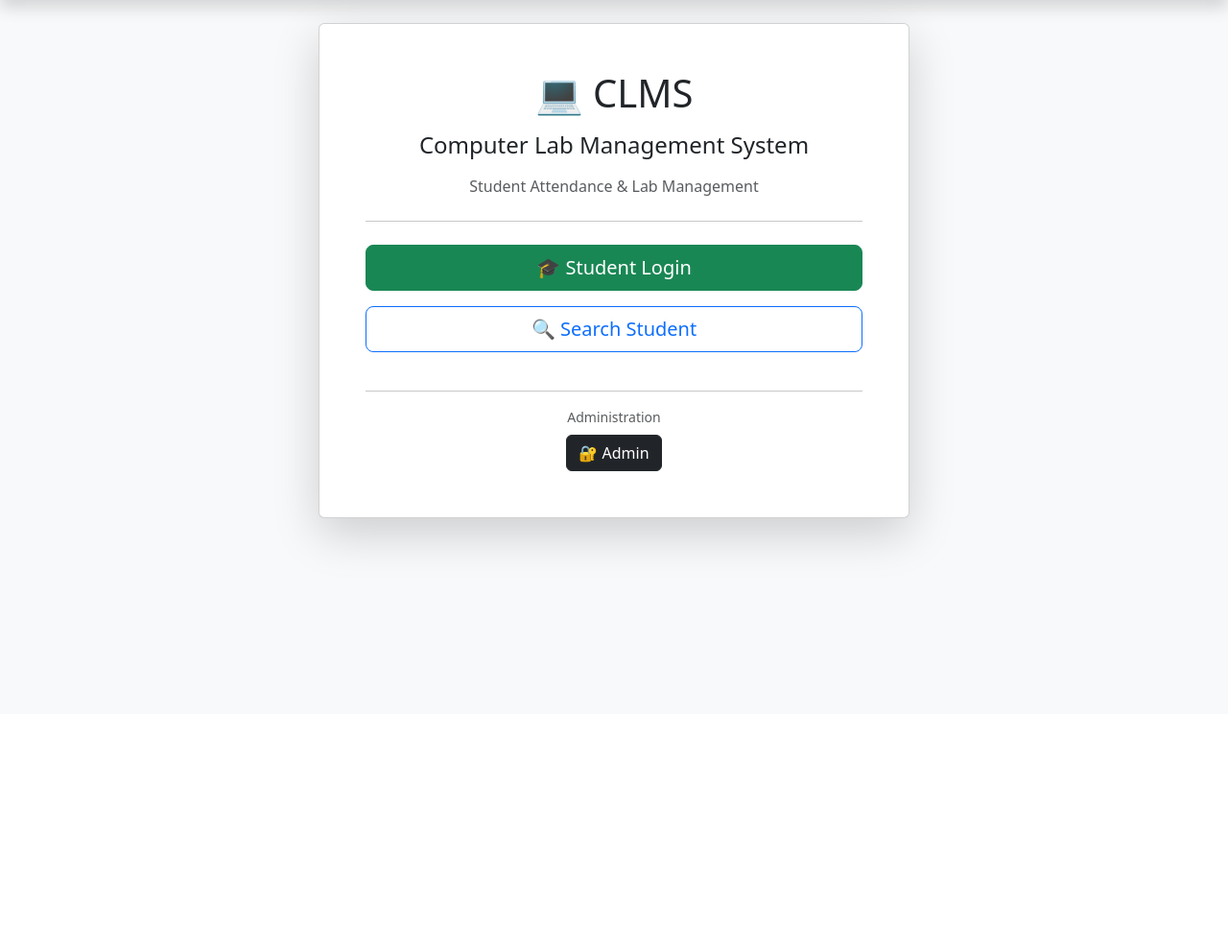
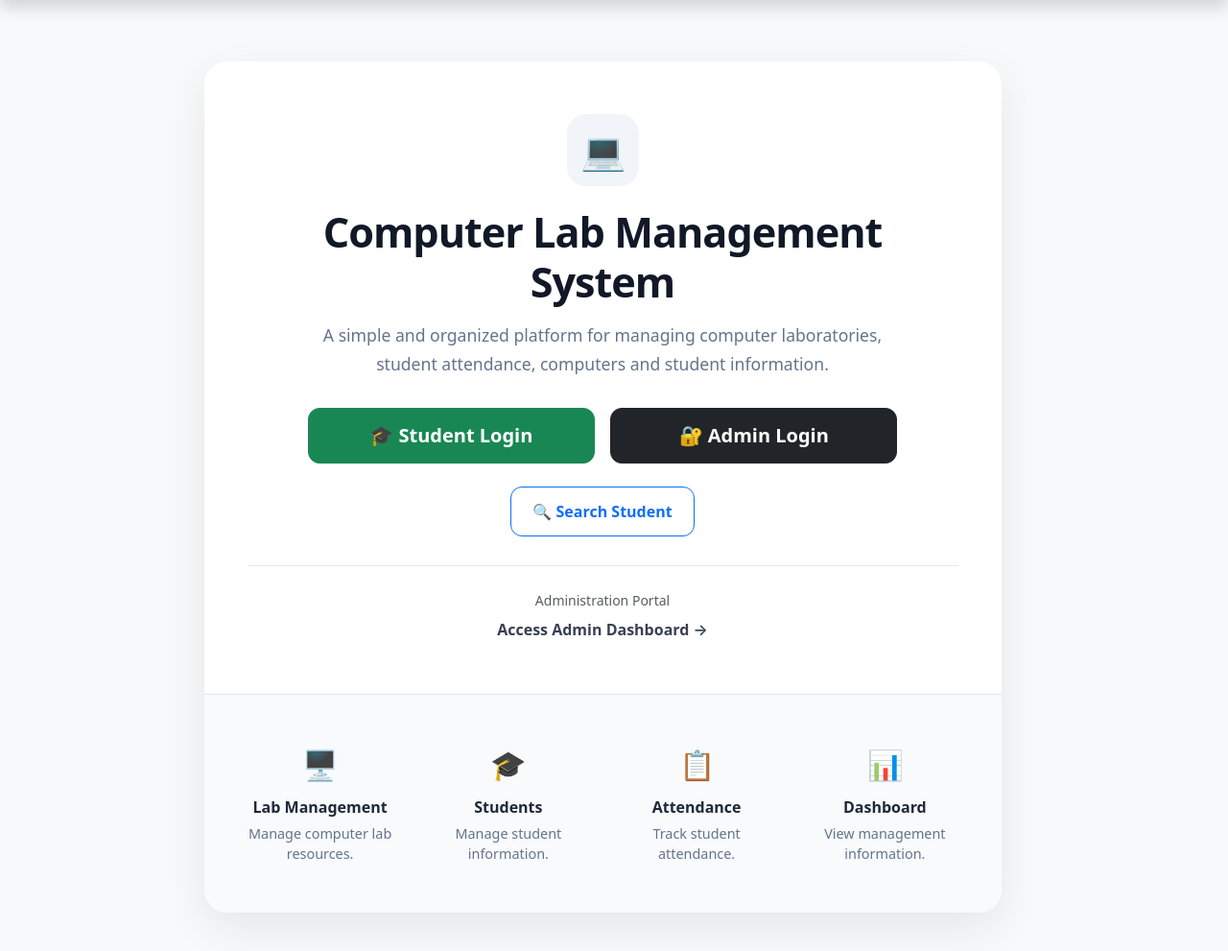
Before and after one commit to syed-shairiyaz/ComputerLabManagementSystem, a Flask app: page / in a window 1280 px wide. Shown: the part 56-1047 px from the top of the page at 96% size. Before the commit the page ends 638 px from the top, so only its background shows below. Run offline with Flask 3, Linux system fonts and the light colour scheme.

Commit message:
home page design update

```diff
--- a/app/templates/index.html
+++ b/app/templates/index.html
@@ -6,69 +6,308 @@ CLMS - Home
 
 {% block content %}
 
-<div class="row justify-content-center">
+<style>
+    .clms-home {
+        min-height: 80vh;
+        display: flex;
+        align-items: center;
+        padding: 40px 0;
+    }
 
-    <div class="col-md-7 col-lg-6">
+    .hero-card {
+        background: #ffffff;
+        border: none;
+        border-radius: 24px;
+        overflow: hidden;
+        box-shadow: 0 15px 45px rgba(0, 0, 0, 0.08);
+    }
 
-        <div class="card shadow-lg">
+    .hero-section {
+        padding: 55px 45px;
+    }
 
-            <div class="card-body text-center p-5">
+    .brand-icon {
+        width: 75px;
+        height: 75px;
+        display: flex;
+        align-items: center;
+        justify-content: center;
+        margin: 0 auto 22px;
+        border-radius: 20px;
+        background: #f1f5f9;
+        font-size: 38px;
+    }
 
-                <!-- Logo / Title -->
+    .hero-title {
+        font-size: 2.7rem;
+        font-weight: 700;
+        letter-spacing: -1px;
+        color: #111827;
+    }
 
-                <h1 class="mb-3">
-                    💻 CLMS
+    .hero-subtitle {
+        color: #64748b;
+        font-size: 1.1rem;
+        max-width: 600px;
+        margin: 15px auto 30px;
+        line-height: 1.7;
+    }
+
+    .login-btn {
+        border-radius: 12px;
+        padding: 13px 22px;
+        font-weight: 600;
+        transition: 0.2s ease;
+    }
+
+    .login-btn:hover {
+        transform: translateY(-2px);
+    }
+
+    .feature-section {
+        background: #f8fafc;
+        padding: 30px 35px;
+        border-top: 1px solid #e5e7eb;
+    }
+
+    .feature-box {
+        padding: 20px 10px;
+    }
+
+    .feature-icon {
+        font-size: 30px;
+        margin-bottom: 10px;
+    }
+
+    .feature-title {
+        font-weight: 600;
+        color: #1f2937;
+        margin-bottom: 5px;
+    }
+
+    .feature-text {
+        color: #64748b;
+        font-size: 0.9rem;
+        margin: 0;
+    }
+
+    .admin-section {
+        margin-top: 30px;
+        padding-top: 25px;
+        border-top: 1px solid #e5e7eb;
+    }
+
+    .admin-link {
+        color: #374151;
+        text-decoration: none;
+        font-weight: 600;
+    }
+
+    .admin-link:hover {
+        color: #000000;
+    }
+
+    @media (max-width: 576px) {
+        .hero-section {
+            padding: 40px 22px;
+        }
+
+        .hero-title {
+            font-size: 2rem;
+        }
+
+        .feature-section {
+            padding: 20px;
+        }
+    }
+</style>
+
+<div class="container clms-home">
+
+    <div class="row justify-content-center w-100">
+
+        <div class="col-lg-10 col-xl-9">
+
+            <div class="hero-card">
+
+                <!-- HERO SECTION -->
+                <div class="hero-section text-center">
+
+                    <div class="brand-icon">
+                        💻
+                    </div>
+
+                    <h1 class="hero-title">
+                        Computer Lab Management System
                     </h1>
 
-                <h4 class="mb-3">
-                    Computer Lab Management System
-                </h4>
-
-                <p class="text-muted">
-                    Student Attendance & Lab Management
+                    <p class="hero-subtitle">
+                        A simple and organized platform for managing
+                        computer laboratories, student attendance,
+                        computers and student information.
                     </p>
 
-                <hr class="my-4">
 
+                    <!-- LOGIN BUTTONS -->
 
-                <!-- STUDENT LOGIN -->
+                    <div class="row justify-content-center g-3">
+
+                        <div class="col-md-5">
 
                             <a
                                 href="{{ url_for('main.student_login') }}"
-                    class="btn btn-success btn-lg w-100 mb-3">
+                                class="btn btn-success btn-lg w-100 login-btn">
 
                                 🎓 Student Login
 
                             </a>
 
+                        </div>
 
-                <!-- SEARCH STUDENT -->
+
+                        <div class="col-md-5">
+
+                            <a
+                                href="{{ url_for('main.admin_login') }}"
+                                class="btn btn-dark btn-lg w-100 login-btn">
+
+                                🔐 Admin Login
+
+                            </a>
+
+                        </div>
+
+                    </div>
+
+
+                    <!-- SEARCH -->
+
+                    <div class="mt-4">
 
                         <a
                             href="{{ url_for('student.search_student') }}"
-                    class="btn btn-outline-primary btn-lg w-100 mb-4">
+                            class="btn btn-outline-primary login-btn">
 
                             🔍 Search Student
 
                         </a>
 
-
-                <hr>
+                    </div>
 
 
-                <!-- ADMIN -->
+                    <!-- ADMIN INFORMATION -->
+
+                    <div class="admin-section">
 
                         <p class="text-muted small mb-2">
-                    Administration
+                            Administration Portal
                         </p>
 
                         <a
                             href="{{ url_for('main.admin_login') }}"
-                    class="btn btn-dark">
+                            class="admin-link">
 
-                    🔐 Admin
+                            Access Admin Dashboard →
 
                         </a>
+
+                    </div>
+
+                </div>
+
+
+                <!-- FEATURES -->
+
+                <div class="feature-section">
+
+                    <div class="row text-center">
+
+                        <div class="col-md-3">
+
+                            <div class="feature-box">
+
+                                <div class="feature-icon">
+                                    🖥️
+                                </div>
+
+                                <div class="feature-title">
+                                    Lab Management
+                                </div>
+
+                                <p class="feature-text">
+                                    Manage computer lab resources.
+                                </p>
+
+                            </div>
+
+                        </div>
+
+
+                        <div class="col-md-3">
+
+                            <div class="feature-box">
+
+                                <div class="feature-icon">
+                                    🎓
+                                </div>
+
+                                <div class="feature-title">
+                                    Students
+                                </div>
+
+                                <p class="feature-text">
+                                    Manage student information.
+                                </p>
+
+                            </div>
+
+                        </div>
+
+
+                        <div class="col-md-3">
+
+                            <div class="feature-box">
+
+                                <div class="feature-icon">
+                                    📋
+                                </div>
+
+                                <div class="feature-title">
+                                    Attendance
+                                </div>
+
+                                <p class="feature-text">
+                                    Track student attendance.
+                                </p>
+
+                            </div>
+
+                        </div>
+
+
+                        <div class="col-md-3">
+
+                            <div class="feature-box">
+
+                                <div class="feature-icon">
+                                    📊
+                                </div>
+
+                                <div class="feature-title">
+                                    Dashboard
+                                </div>
+
+                                <p class="feature-text">
+                                    View management information.
+                                </p>
+
+                            </div>
+
+                        </div>
+
+                    </div>
+
+                </div>
 
             </div>
 
```
Lines whose indentation alone changed are shown as unchanged.
